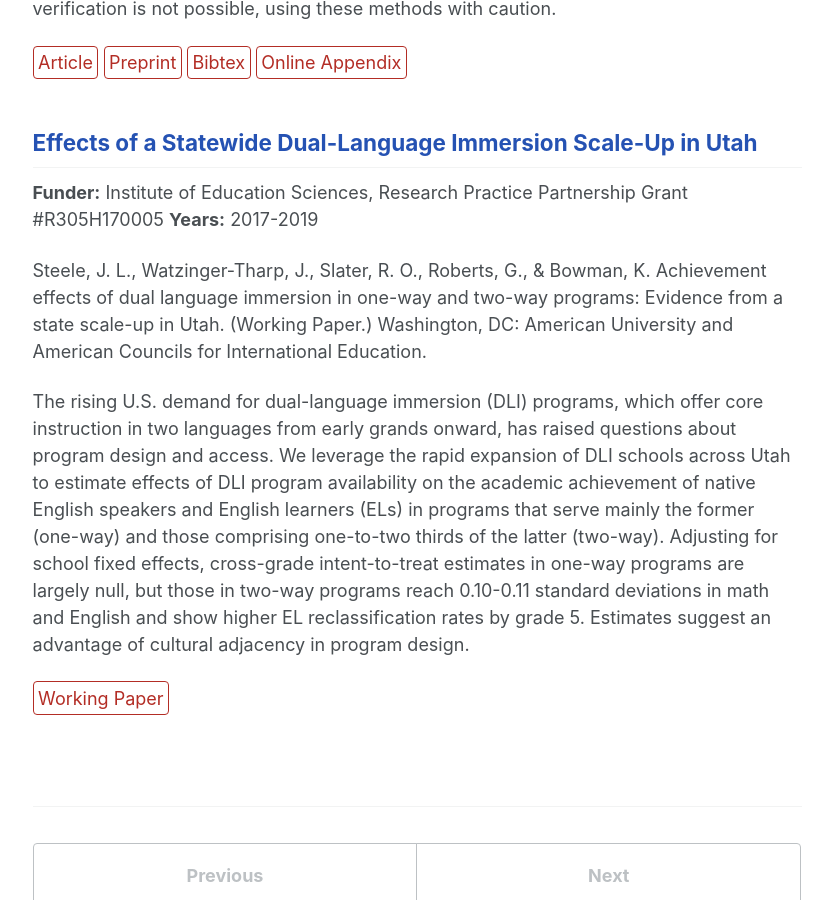
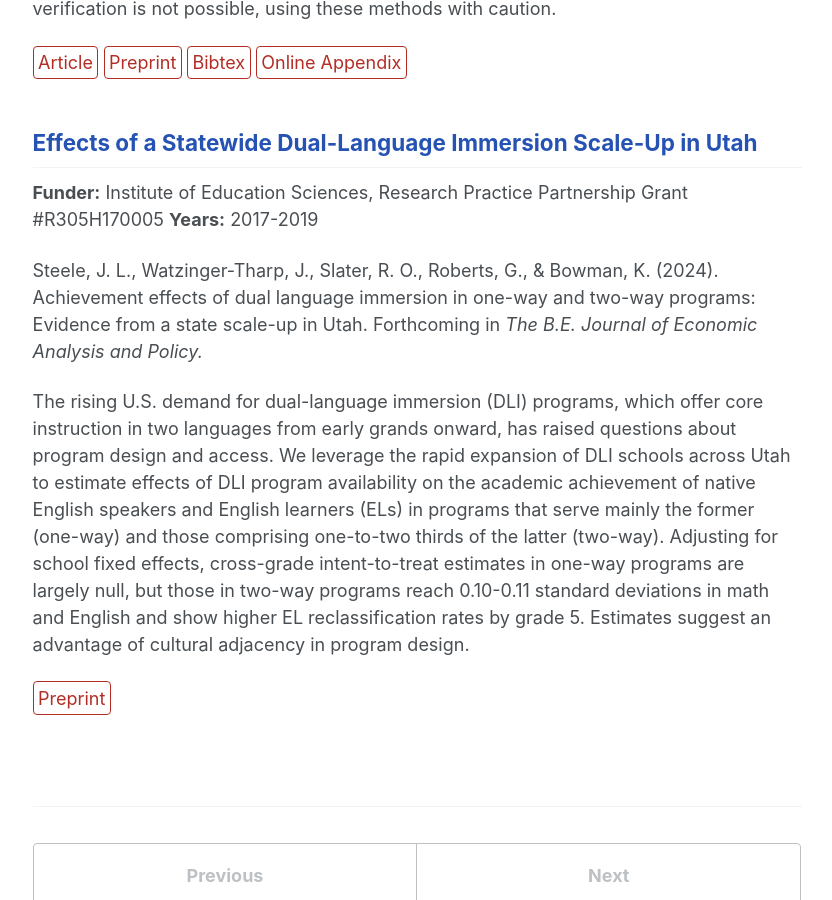
Before and after one commit to jensteele1/jensteele1.github.io, a Jekyll site: the page built from _research/dual_language.md, in a window 1280 px wide and 900 px high, scrolled down 3063 px. Shown: the whole window, without its empty margins (249-1081 px from the left). Built offline with Jekyll 4.4.1, drawn with Linux system fonts in a browser that asks for light colours.

Commit message:
Upload Utah Preprint and updated link

```diff
--- a/_research/dual_language.md
+++ b/_research/dual_language.md
@@ -74,7 +74,7 @@ using these methods with caution.
 **Funder:** Institute of Education Sciences, Research Practice Partnership Grant #R305H170005
 **Years:** 2017-2019
 
-Steele, J. L., Watzinger-Tharp, J., Slater, R. O., Roberts, G., & Bowman, K. Achievement effects of dual language immersion in one-way and two-way programs: Evidence from a state scale-up in Utah. (Working Paper.) Washington, DC: American University and American Councils for International Education.
+Steele, J. L., Watzinger-Tharp, J., Slater, R. O., Roberts, G., & Bowman, K. (2024). Achievement effects of dual language immersion in one-way and two-way programs: Evidence from a state scale-up in Utah. Forthcoming in *The B.E. Journal of Economic Analysis and Policy.*
 
 The rising U.S. demand for dual-language immersion (DLI) programs, which offer core instruction in two languages from early grands onward,
 has raised questions about program design and access. We leverage the rapid expansion of DLI schools across Utah to estimate effects of
@@ -83,4 +83,4 @@ the former (one-way) and those comprising one-to-two thirds of the latter (two-w
 intent-to-treat estimates in one-way programs are largely null, but those in two-way programs reach 0.10-0.11 standard deviations in math
 and English and show higher EL reclassification rates by grade 5. Estimates suggest an advantage of cultural adjacency in program design.
 
-[Working Paper](/files/Utah_2023April23.pdf){: .btn--research}
+[Preprint](/files/Utah_WP_2024_PREPRINT.pdf){: .btn--research}
```
Also changed, not shown: 1 other file.
